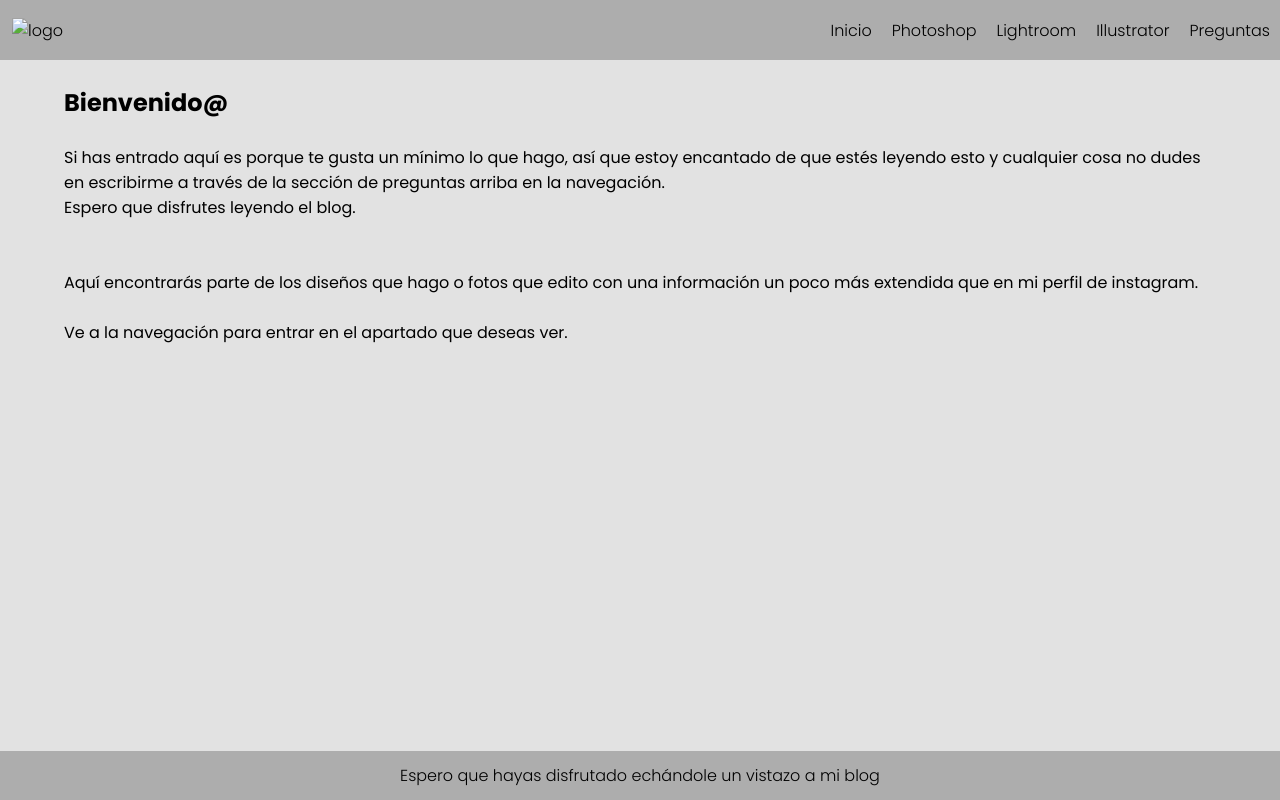
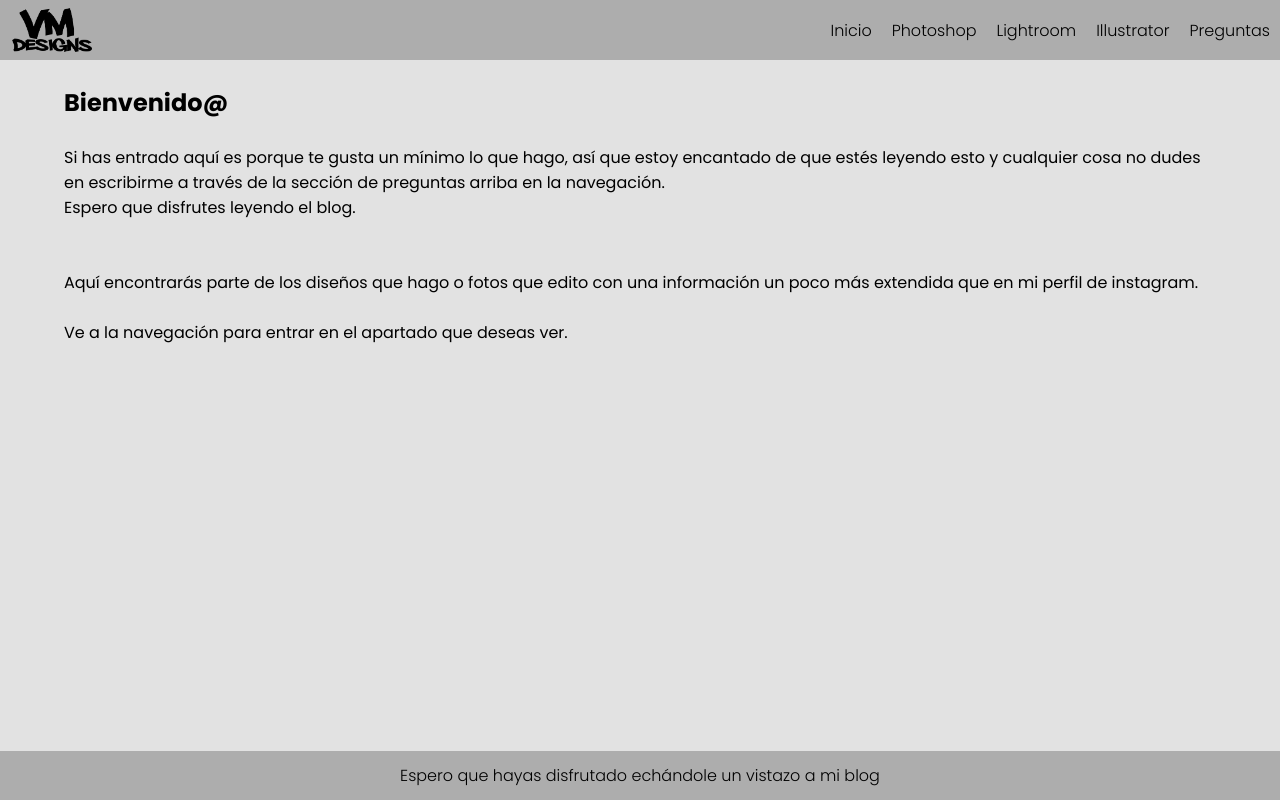
Before and after one commit to VictorMunioz/miblog, a plain HTML site: page index.html in a window 1280 px wide. Drawn offline with Linux system fonts and the light colour scheme; the site is published under a folder, as on GitHub Pages, so addresses that start at the root find nothing.

Commit message:
Update index.html

```diff
--- a/index.html
+++ b/index.html
@@ -20,7 +20,7 @@
         <!-- NAVEGACION -->
         <div class="cont-nav">
         <nav class="nav-main">
-            <img src="/imagenes/Recurso 29xhdpi.png" alt="logo" class="vm-logo">
+            <img src="imagenes/Recurso 29xhdpi.png" alt="logo" class="vm-logo">
             <ul class="nav-menu">
                 <li>
                     <a href="#">Inicio</a>
```
